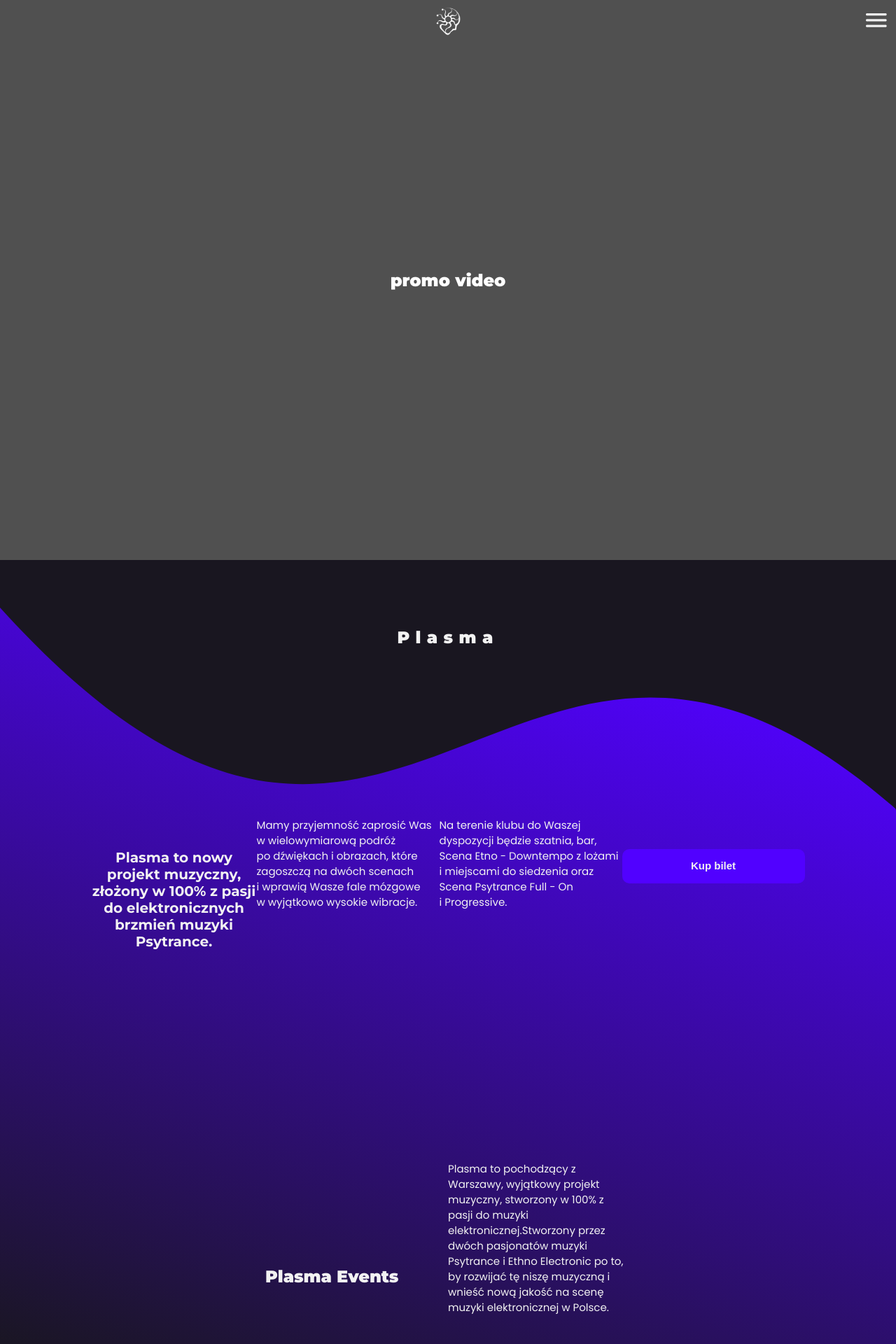
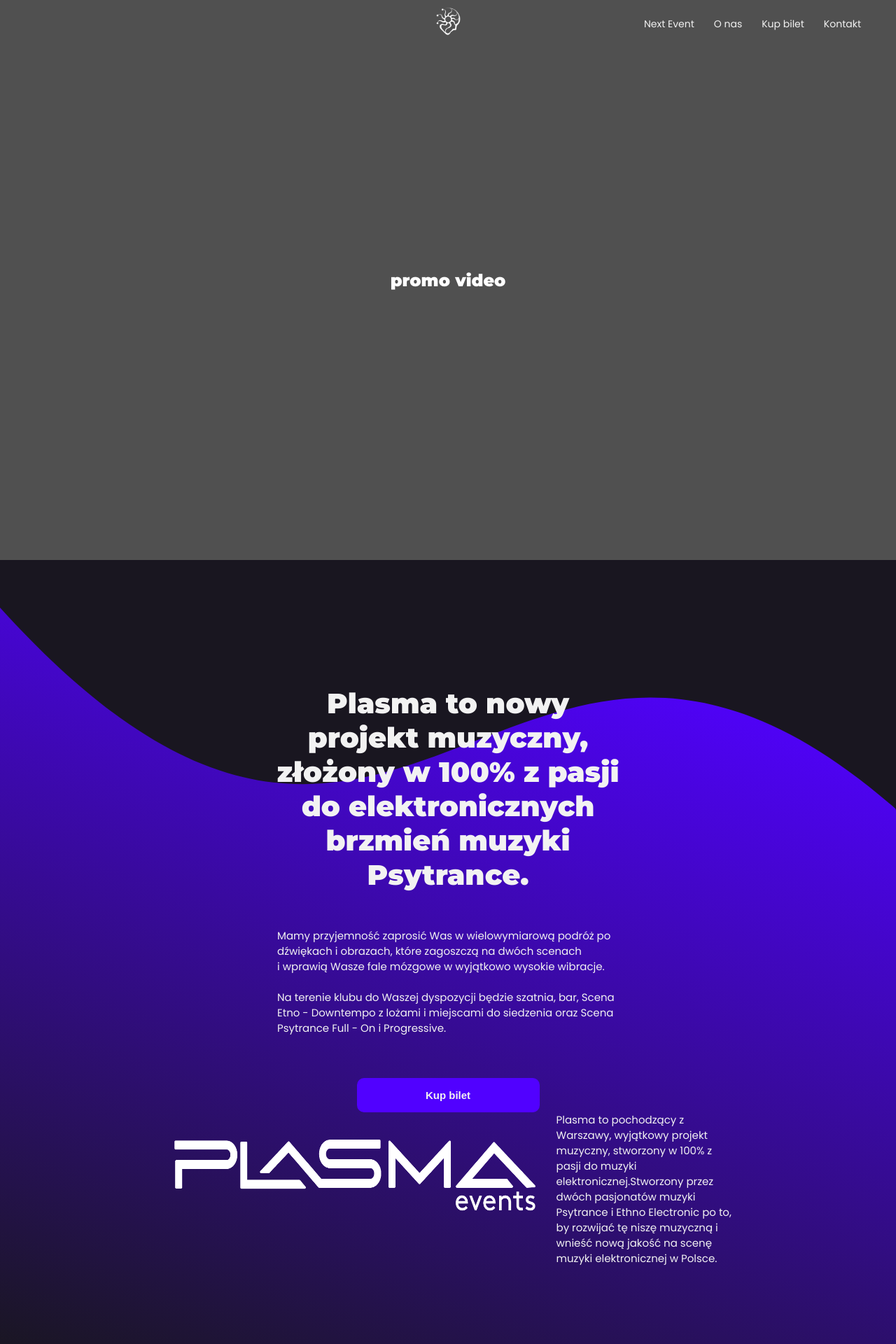
Before and after one commit to devvile/plasma-events, a Django app: page / in a window 1280 px wide. Shown: the top 1920 px of the page at 70% size. Run offline with Django 4.2, Linux system fonts and the light colour scheme; data comes from the database, SQL or seed files in the repository; both versions use the stored data as it was after the commit.

Commit message:
event mobile styled

```diff
--- a/plasma/plasma_site/static/plasma_site/base.css
+++ b/plasma/plasma_site/static/plasma_site/base.css
@@ -120,16 +120,19 @@ h4{
     width: 100%;
 }
 
+
 .header-menu__logo{
     width: 41px;
     height: 41px;
+    position:relative;
+    left:15px;
 }
 
 .header-menu__menu{
+    position:absolute;
     height: 40px;
     position: relative;
-    right:8px;
-    bottom:5px;
+    margin-right:30px;
     width: 40x;
 }
 
@@ -198,3 +201,46 @@ h4{
     margin:0;
     border:0;
 }
+
+.--mobile{
+    display:block;
+}
+
+.--desktop{
+    display:none;
+}
+
+
+@media (min-width: 800px) {
+
+ .header-menu{
+     top:0;
+ }
+
+ .header-menu__logo{
+    left:0px;
+}
+
+
+  .--mobile {
+    display:none;
+    color:red;
+    background-color:white;
+  }
+
+  .--desktop{
+      display:block;
+  }
+
+  .header-menu__navbar{
+       display:flex;
+       justify-content:space-between;
+       list-style:none;
+       position:absolute;
+       right:30px;
+       width:310px;
+   }
+   .header-menu__navbar--item{
+        font-size:15px;
+   }
+ }
--- a/plasma/plasma_site/static/plasma_site/index.css
+++ b/plasma/plasma_site/static/plasma_site/index.css
@@ -21,7 +21,6 @@
 
 .event{
     flex-basis: 100%;
-    height: 859px;
     position: relative;
     display: flex;
     flex-wrap: wrap;
@@ -70,6 +69,10 @@
     margin:0;
     text-align: left;
     width: 261px;
+}
+
+.event__paragraph--preline{
+    white-space: pre-line;
 }
 
 .event__subheading{
@@ -168,3 +171,42 @@
     border:0;
     width:100vw;
 }
+
+@media (min-width:800px){
+    .event{
+        flex-direction:column;
+        justify-content:center;
+        align-items:center;
+        wrap:nowrap;
+    }
+
+    .event__subheading{
+        margin:180px 0 30px 0;
+        width: 496px;
+        font-family: 'Montserrat';
+        font-style: normal;
+        font-weight: 900;
+        font-size: 40px;
+        line-height: 49px;
+        text-align: center;
+    }
+
+    .event__paragraph{
+        width: 488px;
+        margin:0;
+    }
+
+    .plasma-logotype{
+        height:170px;
+        width:570px;
+        z-index:10;
+    }
+
+    .--mb-60{
+        margin-bottom:60px
+    }
+
+    .--m-0{
+        margin:0
+    }
+}
--- a/plasma/plasma_site/templates/plasma_site/base.html
+++ b/plasma/plasma_site/templates/plasma_site/base.html
@@ -15,7 +15,14 @@
         <header class="header-menu">
             <div class="header-menu__placeholder"></div>
             <a href="{% url 'index' %}"><img class="header-menu__logo" src="{% static 'plasma_site/img/PLASMA logo bialy_znak (1).png' %}"/></a>
-            <img class="header-menu__menu" src="{% static 'plasma_site/img/Menu.svg' %}">
+            <img class="header-menu__menu --mobile" src="{% static 'plasma_site/img/Menu.svg' %}">
+            <div class="header-menu__placeholder --desktop"></div>
+            <ul class="header-menu__navbar --desktop">
+                <li><a class="header-menu__navbar-item">Next Event</a></li>
+                <li><a class="header-menu__navbar-item">O nas</a></li>
+                <li><a class="header-menu__navbar-item">Kup bilet</a></li>
+                <li><a class="header-menu__navbar-item">Kontakt</a></li>
+            </ul>
         </header>
       <main class="site-content">
         {% block content %}
--- a/plasma/plasma_site/templates/plasma_site/index.html
+++ b/plasma/plasma_site/templates/plasma_site/index.html
@@ -9,18 +9,25 @@
         </section>
         <section class="event">
             <img class="event__background" src="{% static 'plasma_site/img/Fala 1.svg' %}"/>
-            <h2 class="event__heading">Plasma</h2>
+            <h2 class="event__heading --mobile">Plasma</h2>
             <h3 class="event__subheading">{{arts.intro.text|linebreaksbr}}</h3>
-            <p class="event__paragraph">
+            <p class="event__paragraph --mobile">
                     {{arts.party_des1.text|linebreaksbr}}
             </p>
-            <p class="event__paragraph">
+            <p class="event__paragraph event__paragraph--preline --desktop">
+                    {{arts.party_des1_mob.text|linebreaksbr}}
+            </p>
+            <p class="event__paragraph event__paragraph--preline --mobile">
                     {{arts.party_des2.text|linebreaksbr}}
             </p>
-            <a href="{% url 'tickets' %}"><button class="event__button">Kup bilet</button></a>
+            <p class="event__paragraph event__paragraph--preline --desktop --mb-60">
+                    {{arts.party_des2_mob.text|linebreaksbr}}
+            </p>
+            <a href="{% url 'tickets' %}"><button class="event__button --m-0">Kup bilet</button></a>
         </section>
         <section class="about__1 about">
-            <h1 class="about__title">Plasma Events</h1>
+            <h1 class="about__title --mobile">Plasma Events</h1>
+            <img class='--desktop plasma-logotype' src="{% static 'plasma_site/img/PLASMA logo biale_typo (1).png' %}" />
             <p class="about__paragraph">
                 {{arts.about1.text|linebreaksbr}}
             </p>
--- a/plasma/plasma_site/views.py
+++ b/plasma/plasma_site/views.py
@@ -5,6 +5,8 @@ def index(request):
     intro = Article.objects.get(title='intro')
     party_des1 = Article.objects.get(title='party_des1')
     party_des2 = Article.objects.get(title='party_des2')
+    party_des1_mob = Article.objects.get(title='party_des1_mob')
+    party_des2_mob = Article.objects.get(title='party_des2_mob')
     about1 = Article.objects.get(title='about1')
     about2 = Article.objects.get(title='about2')
     about_contact = Article.objects.get(title='about_contact')
@@ -17,6 +19,8 @@ def index(request):
         'intro': intro,
         'party_des1': party_des1,
         'party_des2': party_des2,
+        'party_des1_mob': party_des1_mob,
+        'party_des2_mob': party_des2_mob,
         'about1': about1,
         'about2': about2,
         'about_contact': about_contact
```
Also changed, not shown: plasma/db.sqlite3.
